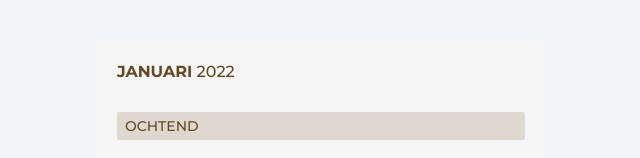
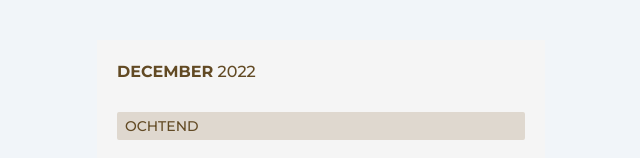
Before and after one commit to arjenblokzijl/memoriam, a Next.js app: page /agenda in a window 1280 px wide. Shown: the top 158 px of the page, without its empty margins (319-959 px from the left). Built offline with nearby package versions, Linux system fonts and the light colour scheme.

Commit message:
Changed month

```diff
--- a/pages/components/Agenda.js
+++ b/pages/components/Agenda.js
@@ -11,7 +11,7 @@ export default function Agenda() {
     <div className="w-full max-w-md p-5 bg-brown-80">
       <h1 className="font-medium uppercase pb-7 font-montserrat text-brown-200">
         {" "}
-        <span className="font-bold">Januari</span> 2022{" "}
+        <span className="font-bold">december</span> 2022{" "}
       </h1>
 
       <article>
```
